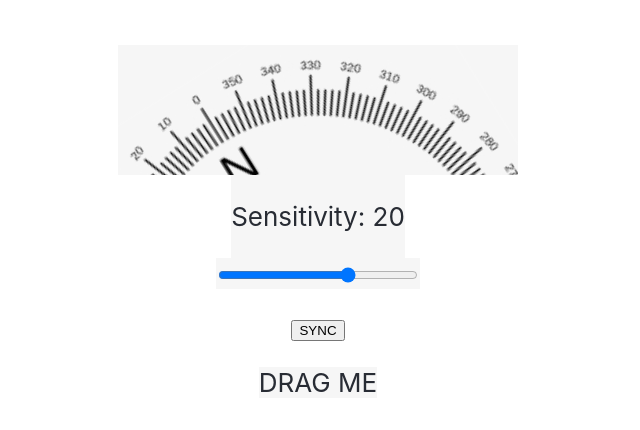
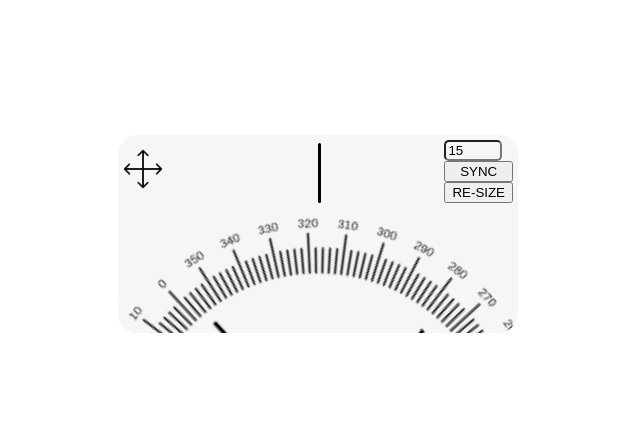
Before and after one commit to JustinStoddard/sc-compass-software, a React (Create React App) app: page / in a window 1280 px wide. Shown: the part 166-596 px from the top of the page, without its empty margins (322-962 px from the left). Built offline with nearby package versions, Linux system fonts and the light colour scheme.

Commit message:
added changes

```diff
--- a/package.json
+++ b/package.json
@@ -4,9 +4,6 @@
   "private": true,
   "dependencies": {
     "@electron/remote": "^2.0.8",
-    "@mui/icons-material": "^5.10.9",
-    "@mui/material": "^5.10.12",
-    "@mui/styled-engine-sc": "^5.10.6",
     "@testing-library/jest-dom": "^5.16.5",
     "@testing-library/react": "^13.4.0",
     "@testing-library/user-event": "^13.5.0",
--- a/src/App.css
+++ b/src/App.css
@@ -10,16 +10,38 @@
   color: #282c34;
 }
 
+.pip-container {
+  display: flex;
+  justify-content: space-between;
+  align-items: center;
+  position: relative;
+  width: 400px;
+  background: #F6F6F6;
+  border-top-left-radius: 20px;
+  border-top-right-radius: 20px;
+}
+
 .pip {
+  position: absolute;
   width: 3px;
-  height: 20px;
+  height: 60px;
   border-radius: 50px;
-  background: #000 ;
+  background: #000;
+  bottom: 0px;
+  left: 200px;
+}
+
+.range-container {
+  margin-top: 5px;
+  margin-right: 5px;
+  display: flex;
+  flex-direction: column;
 }
 
 .range {
-  width: 200px;
+  width: 50px;
   background: #F6F6F6;
+  border-radius: 5px;
 }
 
 .app-logo {
@@ -35,6 +57,8 @@
   display: flex;
   justify-content: center;
   align-items: flex-start;
+  border-bottom-left-radius: 20px;
+  border-bottom-right-radius: 20px;
 }
 
 .app-logo-container {
@@ -50,11 +74,10 @@
   background: #F6F6F6;
 }
 
-.range-container {
-  background: #F6F6F6;
-}
-
 .drag {
+  margin-left: 5px;
+  width: 40px;
+  border-top-left-radius: 20px;
   cursor: move;
   background: #F6F6F6;
   -webkit-app-region: drag;
--- a/src/App.tsx
+++ b/src/App.tsx
@@ -1,12 +1,13 @@
 import React, { useState, useEffect, useRef } from 'react';
-import logo from './722-7221067_360-compass-png-png-download-360-degree-compass.png';
+import compass from './722-7221067_360-compass-png-png-download-360-degree-compass.png';
+import drag from './581820-200.png';
 import './App.css';
 
 const App = () => {
   const compassRef = useRef<HTMLDivElement>(null);
   const [mouseX, setX] = useState<number>(0);
   const [rotation, setRotation] = useState<number>(0);
-  const [constraint, setConstraint] = useState<number>(20);
+  const [constraint, setConstraint] = useState<number>(15);
 
   useEffect(() => {
     const update = (e: MouseEvent) => {
@@ -25,8 +26,35 @@ const App = () => {
 
   return (
     <div className="app">
+      <div className='pip-container'>
+        <img src={drag} className='drag' alt='drag' />
+        <div className='pip' />
+        <div className='range-container'>
+          <input
+            className='range'
+            type="number"
+            value={constraint}
+            onChange={(e: React.ChangeEvent<HTMLInputElement>) => {
+              setConstraint(e.target.valueAsNumber);
+            }}
+          />
+          <button
+            onClick={() => {
+              setRotation(0);
+            }}
+          >
+            SYNC
+          </button>
+          <button
+            onClick={() => {
+
+            }}
+          >
+            RE-SIZE
+          </button>
+        </div>
+      </div>
       <div className="app-header">
-        <div className='pip' />
         <div
           ref={compassRef}
           className="app-logo-container"
@@ -34,34 +62,9 @@ const App = () => {
             transform: `rotate(${rotation}deg)`
           }}
         >
-          <img src={logo} className="app-logo" alt="logo" />
+          <img src={compass} className="app-logo" alt="compass" />
         </div>
       </div>
-      <div className='sensitivity-container'>
-        <p>Sensitivity: {constraint}</p>
-      </div>
-      <div className='range-container'>
-        <input
-          className='range'
-          type="range"
-          min={0.1}
-          max={30}
-          step={0.1}
-          value={constraint}
-          onChange={(e: React.ChangeEvent<HTMLInputElement>) => {
-            setConstraint(e.target.valueAsNumber);
-          }}
-        />
-      </div>
-      <br />
-      <button
-        onClick={() => {
-          setRotation(0);
-        }}
-      >
-        SYNC
-      </button>
-      <p className='drag'>DRAG ME</p>
     </div>
   );
 };
--- a/tsconfig.json
+++ b/tsconfig.json
@@ -7,6 +7,7 @@
       "esnext"
     ],
     "allowJs": true,
+    "checkJs": false,
     "skipLibCheck": true,
     "esModuleInterop": true,
     "allowSyntheticDefaultImports": true,
@@ -17,7 +18,7 @@
     "moduleResolution": "node",
     "resolveJsonModule": true,
     "isolatedModules": true,
-    "noImplicitAny": true,
+    "noImplicitAny": false,
     "noImplicitThis": true,
     "strictNullChecks": true,
     "noEmit": true,
```
Also changed, not shown: electron/electron.ts (+16 -1 lines), src/581820-200.png (added), 1 other file (tests, documents, lock files or other folders).
